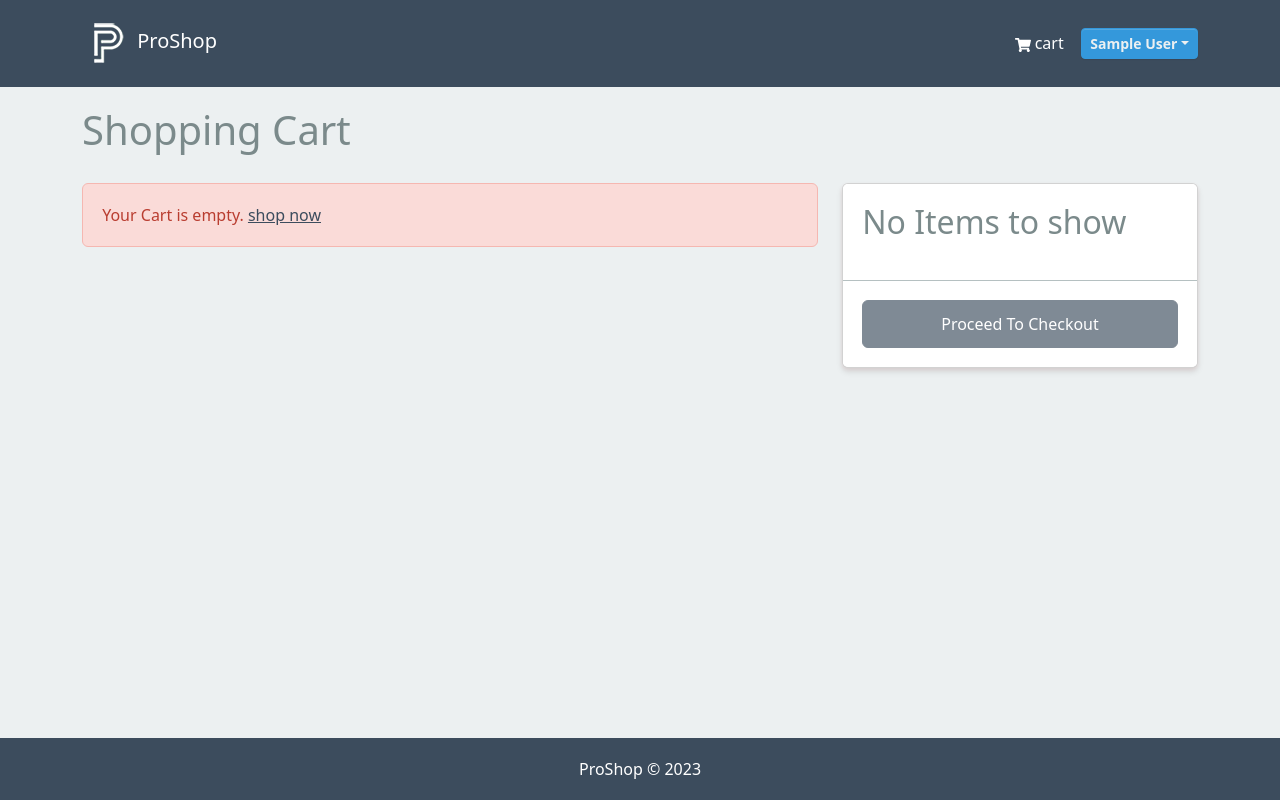
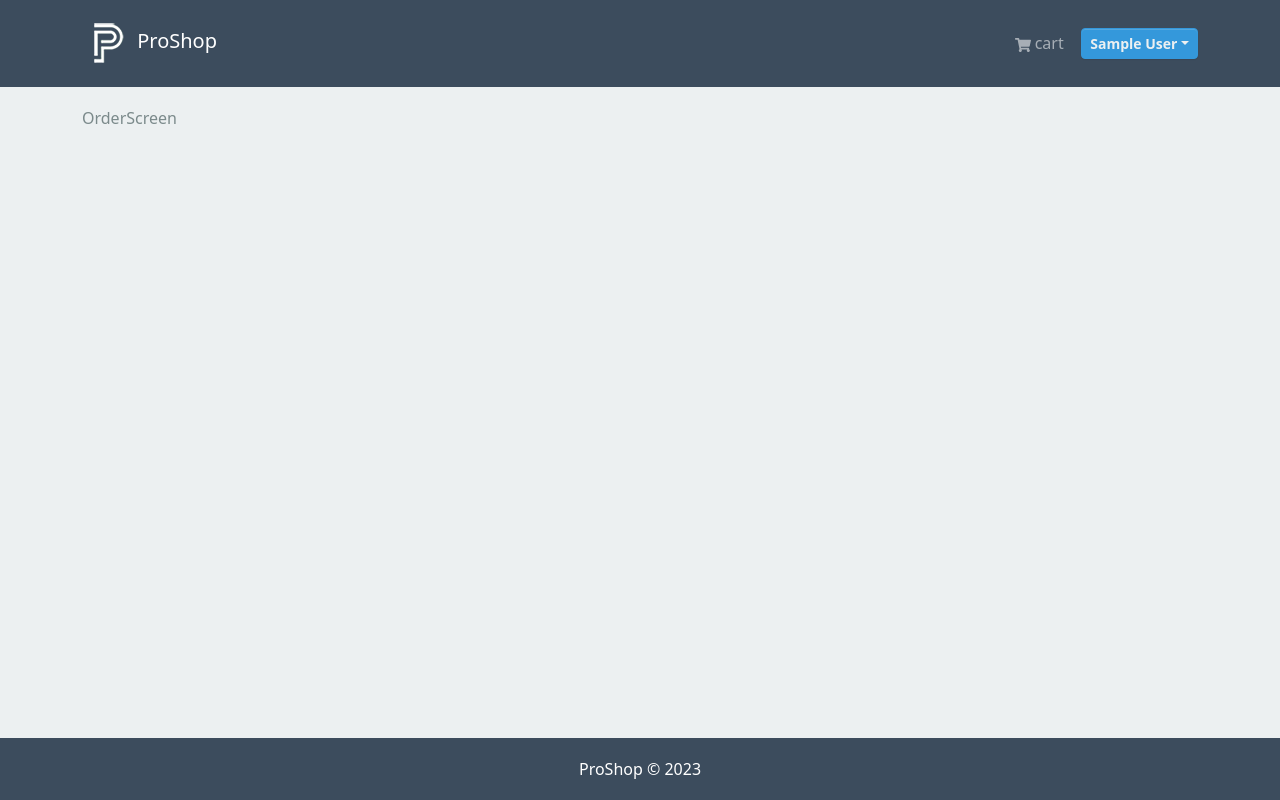
Before and after one commit to AhmedEmad56565/proshop-app, a React (Create React App) app in the folder frontend/: page /order/1 in a window 1280 px wide. Before the commit this address led to /cart. Built offline with nearby package versions, Linux system fonts and the light colour scheme; sample sign-in values are in the browser's storage.

Commit message:
Finish PlaceOrder Screen functionality.

```diff
--- a/frontend/src/index.js
+++ b/frontend/src/index.js
@@ -16,6 +16,7 @@ import PrivateRoutes from './components/PrivateRoutes';
 import ShippingScreen from './screens/ShippingScreen';
 import PaymentScreen from './screens/PaymentScreen';
 import PlaceOrderScreen from './screens/PlaceOrderScreen';
+import OrderScreen from './screens/OrderScreen';
 
 const router = createBrowserRouter([
   {
@@ -34,7 +35,7 @@ const router = createBrowserRouter([
           { path: 'shipping', element: <ShippingScreen /> },
           { path: 'payment', element: <PaymentScreen /> },
           { path: 'placeorder', element: <PlaceOrderScreen /> },
-          { path: 'order/:id', element: <PlaceOrderScreen /> },
+          { path: 'order/:id', element: <OrderScreen /> },
         ],
       },
     ],
--- /dev/null
+++ b/frontend/src/screens/OrderScreen.jsx
@@ -0,0 +1,5 @@
+import React from 'react';
+
+export default function OrderScreen() {
+  return <div>OrderScreen</div>;
+}
```
